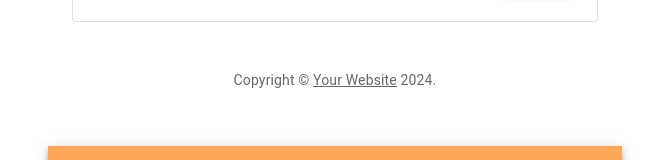
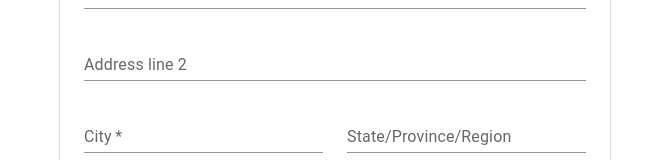
Before and after one commit to IgnacioFontaine/FonteShop, a React (Vite) app: page /checkOut in a window 1280 px wide. Shown: the part 482-642 px from the top of the page, without its empty margins (305-974 px from the left). Built offline with nearby package versions, Linux system fonts and the light colour scheme; no server answers.

Commit message:
cambios visuales

```diff
--- a/src/Components/CheckOutForm/checkOut.jsx
+++ b/src/Components/CheckOutForm/checkOut.jsx
@@ -9,24 +9,10 @@
 import Step from '@mui/material/Step';
 import StepLabel from '@mui/material/StepLabel';
 import Button from '@mui/material/Button';
-import Link from '@mui/material/Link';
 import Typography from '@mui/material/Typography';
-import AddressForm from './AddressForm';
-import PaymentForm from './PaymentForm';
-import Review from './Review';
-
-function Copyright() {
-  return (
-    <Typography variant="body2" color="text.secondary" align="center">
-      {'Copyright © '}
-      <Link color="inherit" href="https://mui.com/">
-        Your Website
-      </Link>{' '}
-      {new Date().getFullYear()}
-      {'.'}
-    </Typography>
-  );
-}
+import AddressForm from './addresForm';
+import PaymentForm from './paymentForm';
+import Review from './review';
 
 const steps = ['Shipping address', 'Payment details', 'Review your order'];
 
@@ -116,7 +102,6 @@
             </React.Fragment>
           )}
         </Paper>
-        <Copyright />
       </Container>
     </React.Fragment>
   );
```
